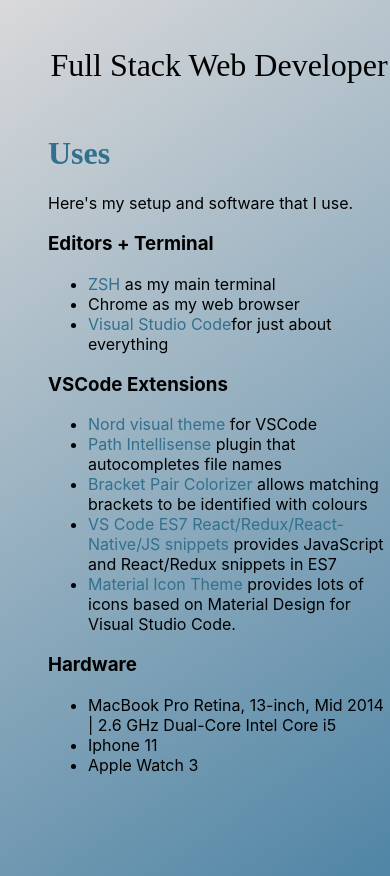
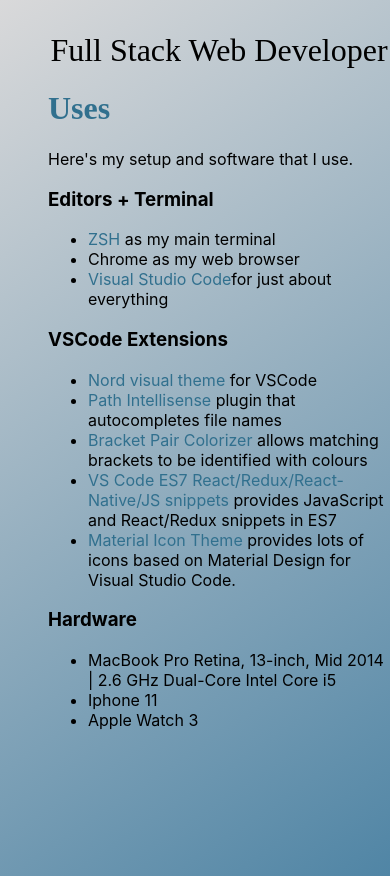
Before and after one commit to Aereli/Portfolio-React, a React (Create React App) app: page /uses in a window 390 px wide. Built offline with nearby package versions, Linux system fonts and the light colour scheme; a web font is replaced by a local one.

Commit message:
fix media query

```diff
--- a/src/stylesheets/home.css
+++ b/src/stylesheets/home.css
@@ -137,6 +137,13 @@
   margin: 0 0 3rem 0;
 }
 
+@media (max-width: 415px) {
+  .split-container {
+    margin: 0;
+    font-size: 2rem;
+  }
+}
+
 .home-icons-contatiner {
   text-align: center;
 }
```
